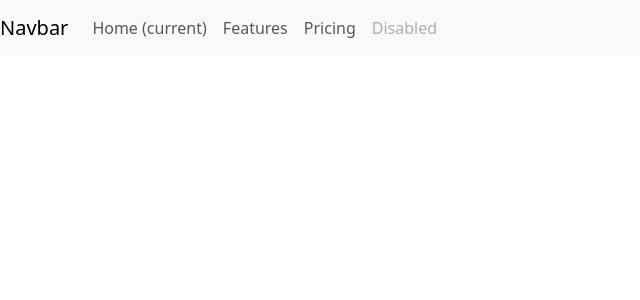
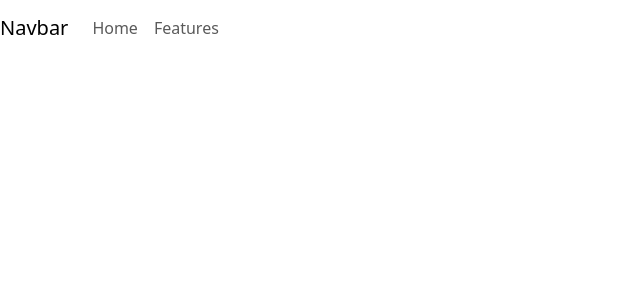
Before and after one commit to Kumilachew-g/food-delivery, a React (Create React App) app: page / in a window 1280 px wide. Shown: the top 300 px of the page, without its empty margins (0-640 px from the left). Built offline with nearby package versions, Linux system fonts and the light colour scheme.

Commit message:
Refactor styling

```diff
--- a/src/components/Navbar.jsx
+++ b/src/components/Navbar.jsx
@@ -3,7 +3,7 @@ import React from 'react';
 function Navbar() {
   return (
     <div>
-      <nav className='navbar navbar-expand-lg navbar-light bg-light'>
+      <nav className='navbar navbar-expand-lg'>
         <a className='navbar-brand' href='#'>
           Navbar
         </a>
@@ -22,22 +22,12 @@ function Navbar() {
           <ul className='navbar-nav'>
             <li className='nav-item active'>
               <a className='nav-link' href='#'>
-                Home <span className='sr-only'>(current)</span>
+                Home
               </a>
             </li>
             <li className='nav-item'>
               <a className='nav-link' href='#'>
                 Features
-              </a>
-            </li>
-            <li className='nav-item'>
-              <a className='nav-link' href='#'>
-                Pricing
-              </a>
-            </li>
-            <li className='nav-item'>
-              <a className='nav-link disabled' href='#'>
-                Disabled
               </a>
             </li>
           </ul>
```
